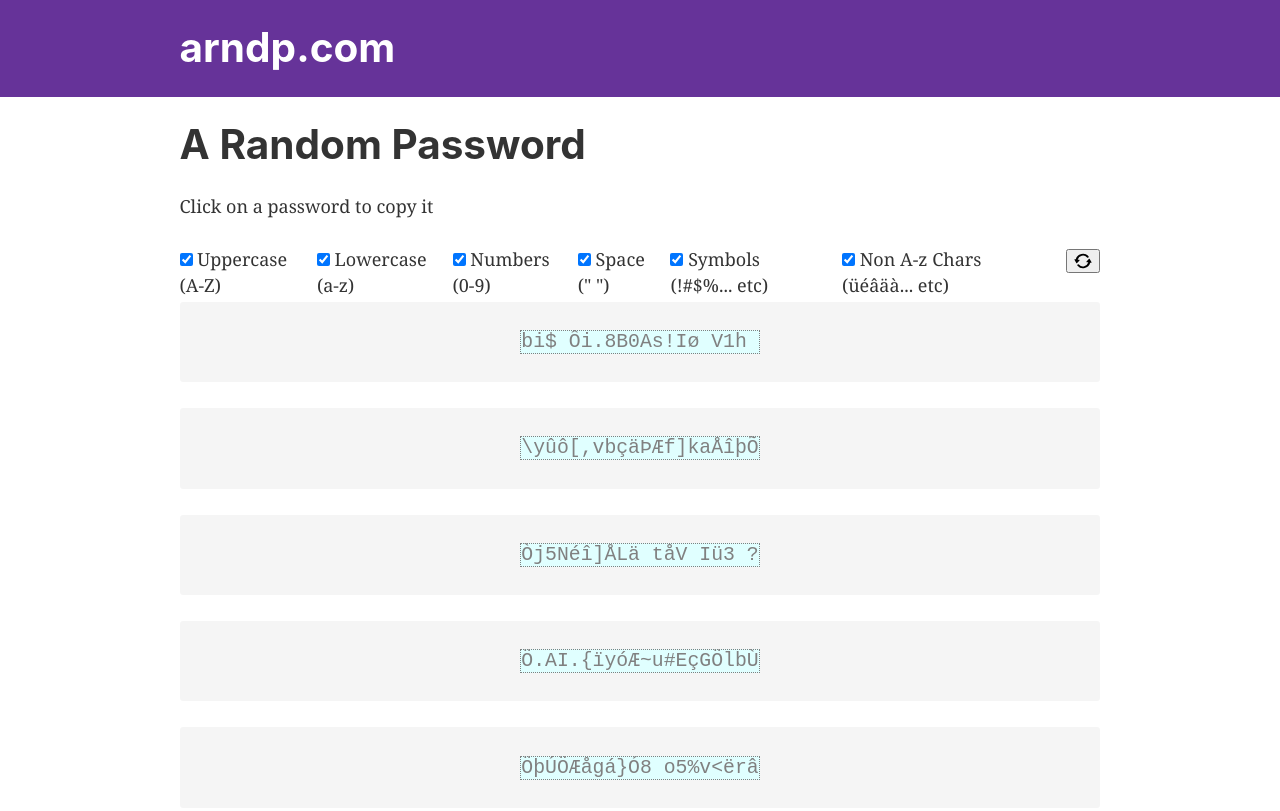
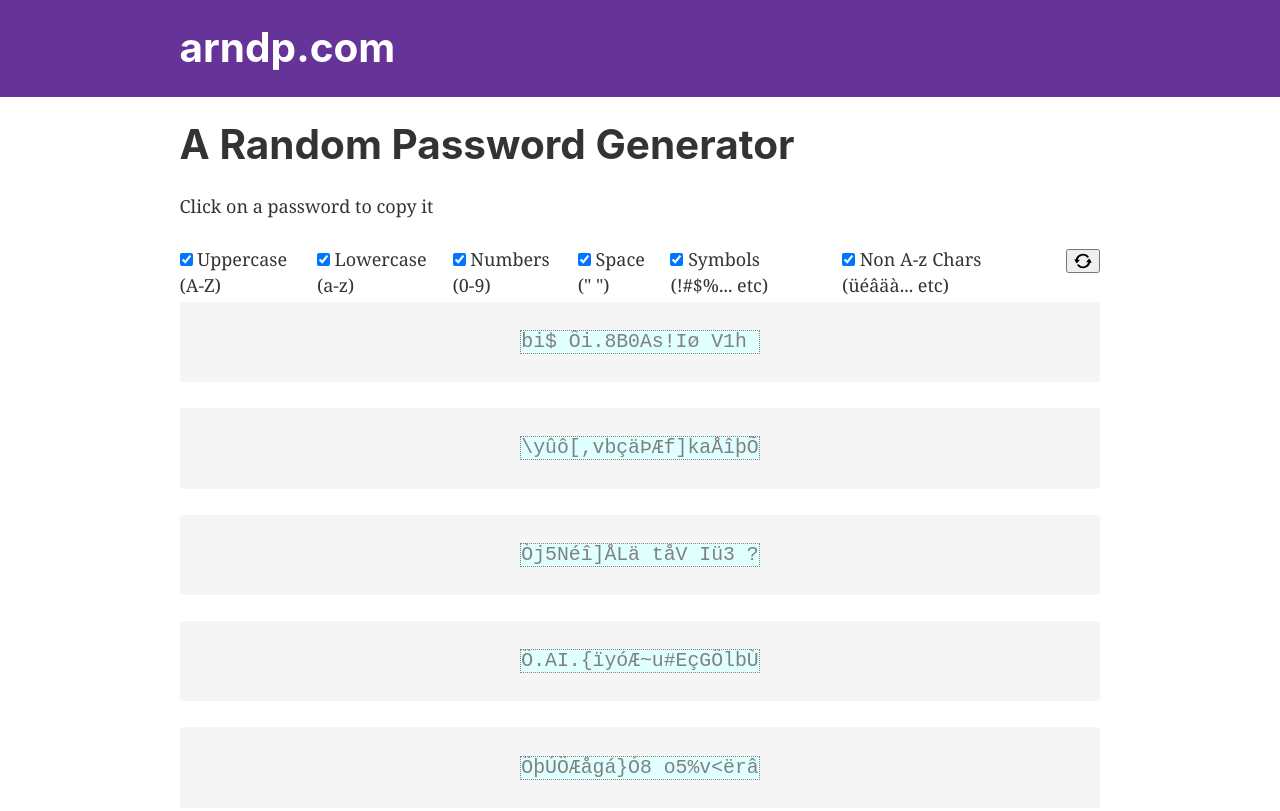
Before and after one commit to glennerik/arndp.com, a Gatsby site: page / in a window 1280 px wide. Shown: the top 811 px of the page. Built offline with nearby package versions, Linux system fonts and the light colour scheme; Gatsby itself is replaced by a stand-in of ours.

Commit message:
remove unused pkgs see if build in prod

```diff
--- a/package.json
+++ b/package.json
@@ -7,10 +7,6 @@
   "dependencies": {
     "@chakra-ui/gatsby-plugin": "^2.0.1",
     "@chakra-ui/icons": "^1.0.15",
-    "@chakra-ui/react": "^1.6.8",
-    "@chakra-ui/system": "^1.7.3",
-    "@emotion/react": "^11.4.1",
-    "@emotion/styled": "^11.3.0",
     "framer-motion": "^4.1.17",
     "gatsby": "^3.13.1",
     "gatsby-plugin-image": "^1.13.0",
--- a/src/pages/index.js
+++ b/src/pages/index.js
@@ -7,7 +7,7 @@ import Arndp from "../components/Arndp"
 const IndexPage = () => (
   <Layout>
     <Seo title="A Random Password Generator" />
-    <Heading as="h1">A Random Password</Heading>
+    <Heading as="h1">A Random Password Generator</Heading>
     <Text as="p">Click on a password to copy it</Text>
     <Arndp />
     <Text as="p">
```
